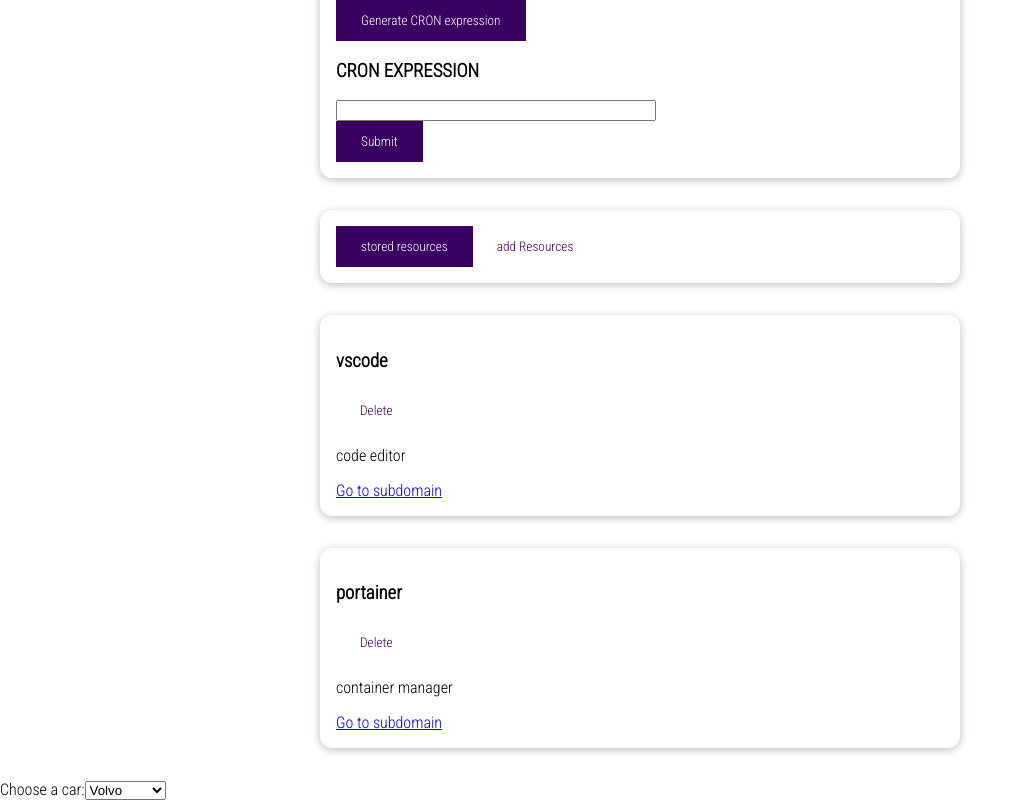
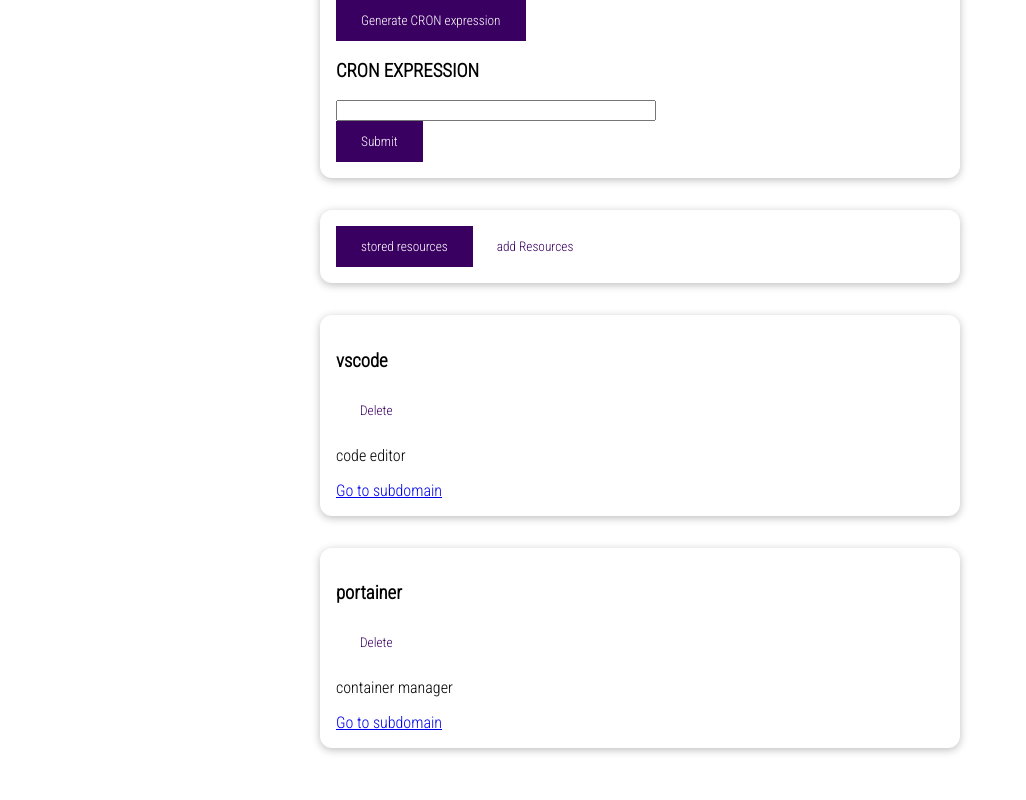
Before and after one commit to gswwsg/gsw, a Vue app: page / in a window 1280 px wide. Shown: the part 546-1346 px from the top of the page, without its empty margins (0-1026 px from the left). Built offline with nearby package versions, Linux system fonts and the light colour scheme.

Commit message:
css only dd

```diff
--- a/src/App.vue
+++ b/src/App.vue
@@ -4,14 +4,7 @@
     <the-header title="gsw"></the-header>
     <add-schedule></add-schedule>
     <the-container></the-container>
-    <label for="cars">Choose a car:</label>
 
-<select name="cars" id="cars">
-  <option value="volvo">Volvo</option>
-  <option value="saab">Saab</option>
-  <option value="mercedes">Mercedes</option>
-  <option value="audi">Audi</option>
-</select>
   </div>
 </template>
 <script>
```
Also changed, not shown: notes.txt.
